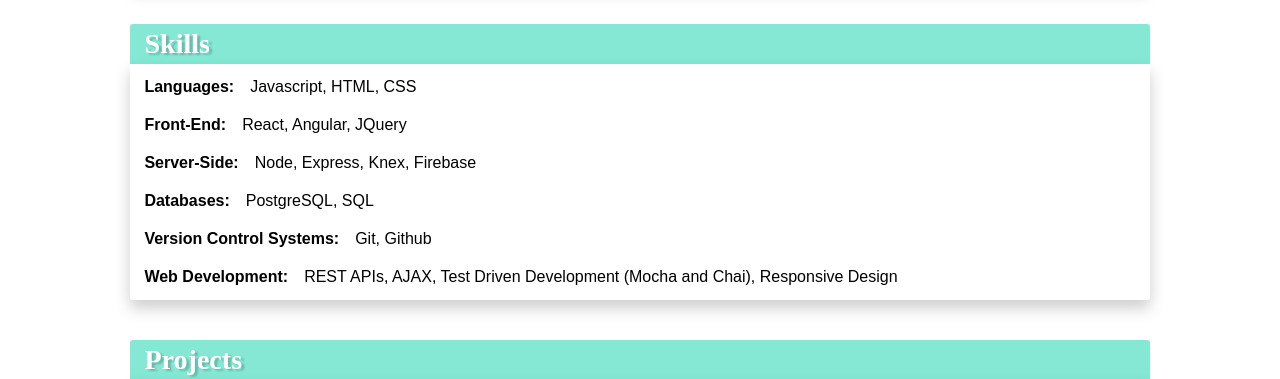
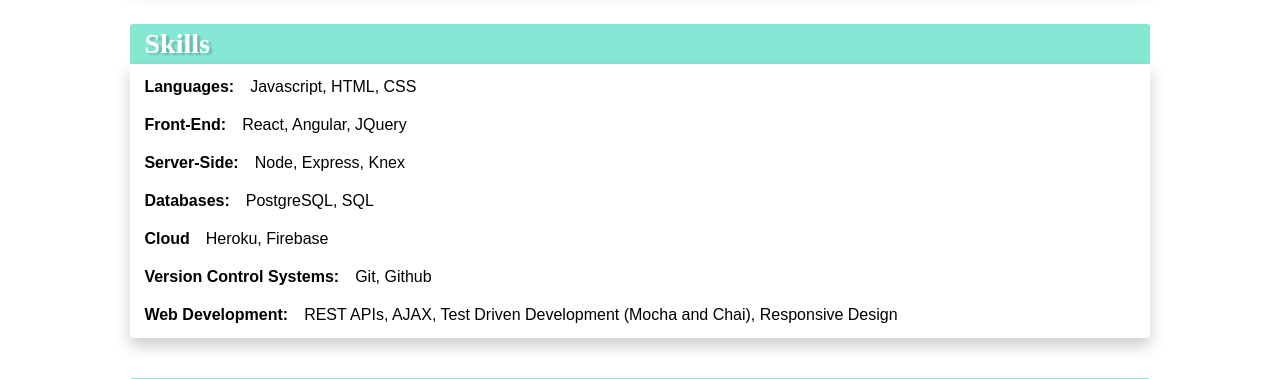
Before and after one commit to Rmcavin/Portfolio, a website: page index.html in a window 1280 px wide. Shown: the part 1040-1419 px from the top of the page. Drawn offline with Linux system fonts and the light colour scheme; files that its build step writes are made by us from their sources; files whose address does not match are found by name; a web font is replaced by a local one.

Commit message:
update skills

```diff
--- a/index.html
+++ b/index.html
@@ -85,11 +85,15 @@
         </div>
 
         <div class="skillset">
-          <h4 style="display: inline;">Server-Side:</h4><p style="display: inline;">Node, Express, Knex, Firebase</p>
+          <h4 style="display: inline;">Server-Side:</h4><p style="display: inline;">Node, Express, Knex</p>
         </div>
 
         <div class="skillset">
           <h4 style="display: inline;">Databases:</h4><p style="display: inline;">PostgreSQL, SQL</p>
+        </div>
+
+        <div class="skillset">
+          <h4 style="display: inline;">Cloud</h4><p style="display: inline;">Heroku, Firebase</p>
         </div>
 
         <div class="skillset">
```
